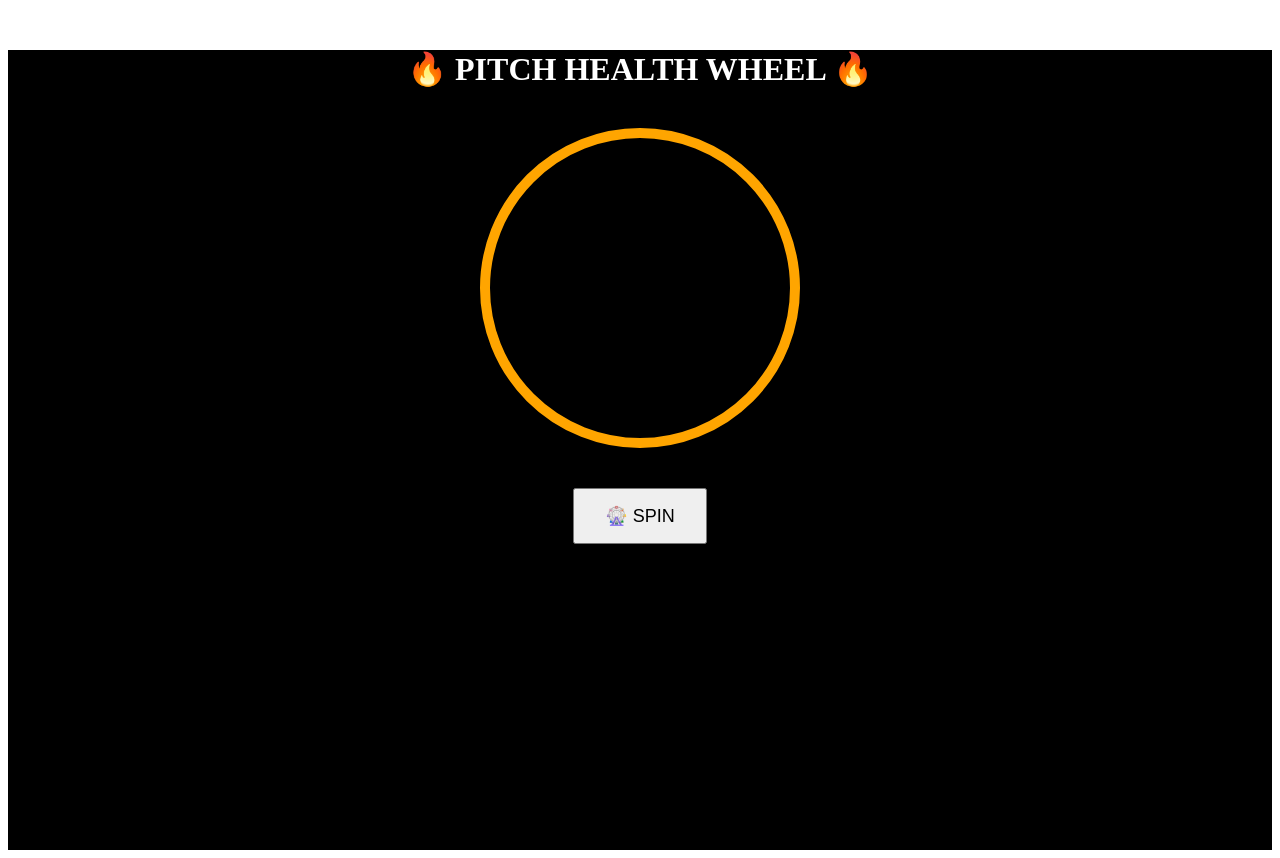
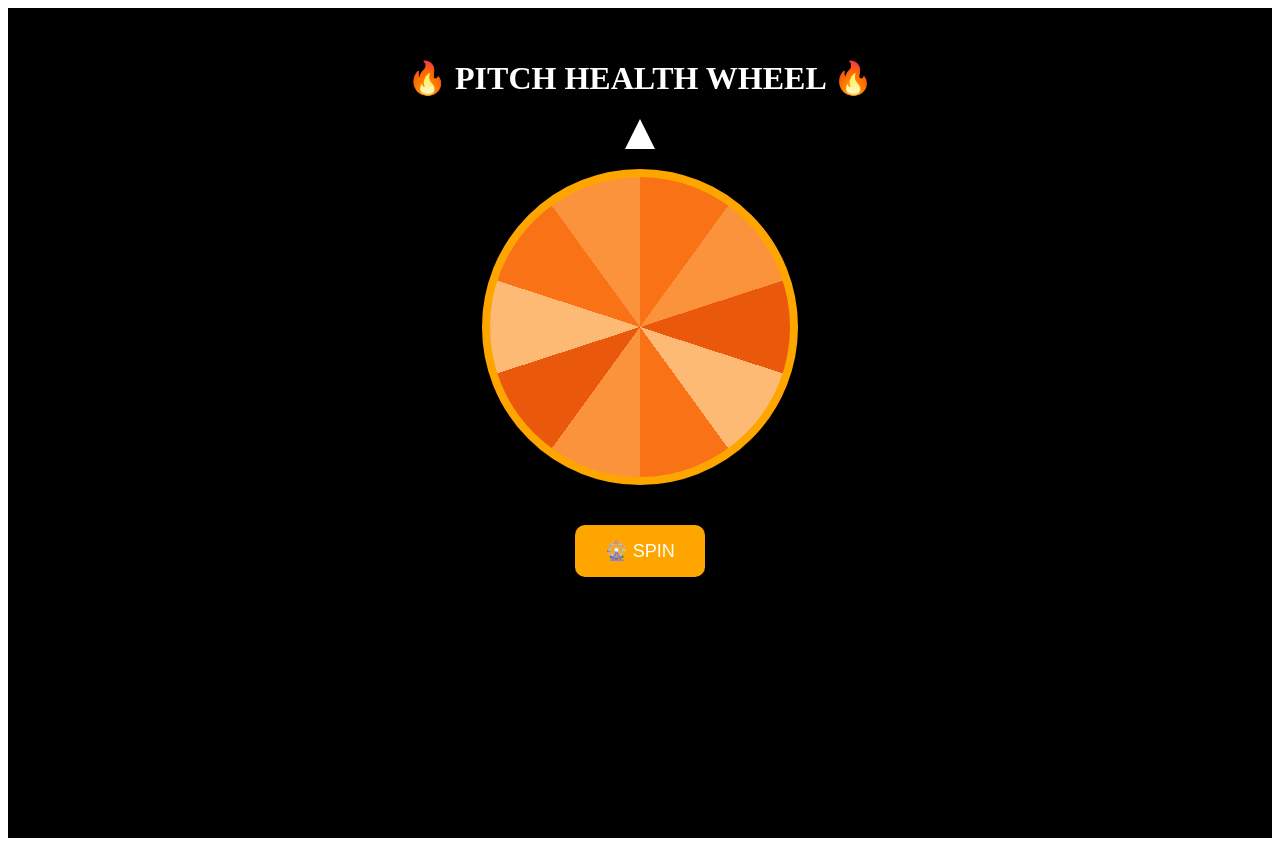
Before and after one commit to pitchhealth-bot/pitch-health-wheel-web, a Next.js app: page / in a window 1280 px wide. Built offline with nearby package versions, Linux system fonts and the light colour scheme.

Commit message:
Update index.js

```diff
--- a/pages/index.js
+++ b/pages/index.js
@@ -1,27 +1,30 @@
 import { useState } from "react";
 
 const rewards = [
-  { value: "$25", weight: 22 },
-  { value: "$30", weight: 18 },
-  { value: "$35", weight: 15 },
-  { value: "$40", weight: 12 },
-  { value: "$45", weight: 10 },
-  { value: "$50", weight: 8 },
-  { value: "$55", weight: 6 },
-  { value: "$60", weight: 4 },
-  { value: "$65", weight: 3 },
-  { value: "$70", weight: 2 },
+  "$25",
+  "$30",
+  "$35",
+  "$40",
+  "$45",
+  "$50",
+  "$55",
+  "$60",
+  "$65",
+  "$70",
 ];
 
-function getReward() {
-  const total = rewards.reduce((a, b) => a + b.weight, 0);
-  let rand = Math.random() * total;
-
-  for (const r of rewards) {
-    if (rand < r.weight) return r.value;
-    rand -= r.weight;
-  }
-}
+const colors = [
+  "#f97316",
+  "#fb923c",
+  "#ea580c",
+  "#fdba74",
+  "#f97316",
+  "#fb923c",
+  "#ea580c",
+  "#fdba74",
+  "#f97316",
+  "#fb923c",
+];
 
 export default function Home() {
   const [rotation, setRotation] = useState(0);
@@ -32,10 +35,16 @@ export default function Home() {
     if (spinning) return;
 
     setSpinning(true);
-    const reward = getReward();
-    const randomRotation = 3600 + Math.random() * 360;
+    setResult("");
 
-    setRotation(rotation + randomRotation);
+    const randomIndex = Math.floor(Math.random() * rewards.length);
+    const reward = rewards[randomIndex];
+
+    const degreesPerSlice = 360 / rewards.length;
+    const finalRotation =
+      3600 + (360 - randomIndex * degreesPerSlice - degreesPerSlice / 2);
+
+    setRotation(rotation + finalRotation);
 
     setTimeout(() => {
       setResult(reward);
@@ -44,26 +53,62 @@ export default function Home() {
   };
 
   return (
-    <div style={{ textAlign: "center", marginTop: "50px", color: "white", background: "black", height: "100vh" }}>
+    <div style={{ background: "black", color: "white", textAlign: "center", height: "100vh", paddingTop: "30px" }}>
       <h1>🔥 PITCH HEALTH WHEEL 🔥</h1>
 
+      {/* POINTER */}
       <div
         style={{
-          margin: "40px auto",
+          width: 0,
+          height: 0,
+          borderLeft: "15px solid transparent",
+          borderRight: "15px solid transparent",
+          borderBottom: "30px solid white",
+          margin: "0 auto",
+        }}
+      />
+
+      {/* WHEEL */}
+      <div
+        style={{
+          margin: "20px auto",
           width: "300px",
           height: "300px",
           borderRadius: "50%",
-          border: "10px solid orange",
+          border: "8px solid orange",
           transform: `rotate(${rotation}deg)`,
           transition: "transform 3s ease-out",
+          background: `conic-gradient(
+            ${rewards
+              .map(
+                (_, i) =>
+                  `${colors[i]} ${i * 36}deg ${(i + 1) * 36}deg`
+              )
+              .join(",")}
+          )`,
         }}
       />
 
-      <button onClick={spin} style={{ padding: "15px 30px", fontSize: "18px" }}>
-        🎡 SPIN
+      <button
+        onClick={spin}
+        disabled={spinning}
+        style={{
+          padding: "15px 30px",
+          fontSize: "18px",
+          borderRadius: "10px",
+          marginTop: "20px",
+          background: spinning ? "#555" : "orange",
+          color: "white",
+          border: "none",
+          cursor: spinning ? "not-allowed" : "pointer",
+        }}
+      >
+        {spinning ? "Spinning..." : "🎡 SPIN"}
       </button>
 
-      {result && <h2 style={{ marginTop: "20px" }}>🔥 You won {result}</h2>}
+      {result && (
+        <h2 style={{ marginTop: "20px" }}>🔥 You won {result}</h2>
+      )}
     </div>
   );
 }
```
